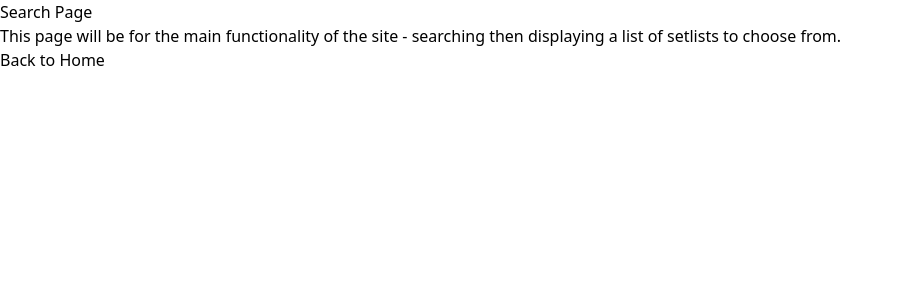
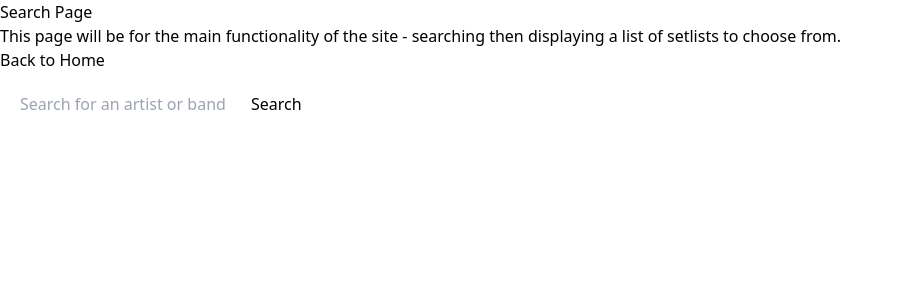
Before and after one commit to H-jj-R/setlist-to-playlist, a Next.js app: page /setlist-search in a window 1280 px wide. Shown: the top 300 px of the page, without its empty margins (0-903 px from the left). Built offline with nearby package versions, Linux system fonts and the light colour scheme.

Commit message:
Refactoring, started work on search bar, made delay function for tests

```diff
--- a/components/layouts/layout.tsx
+++ b/components/Layout.tsx
@@ -3,7 +3,7 @@
  */
 import React, { ReactNode } from "react";
 import Head from "next/head";
-import { SITE_TITLE } from "../../pages/_app";
+import { SITE_TITLE } from "../pages/_app";
 
 interface LayoutProps {
     children: ReactNode;
@@ -15,7 +15,7 @@ export default function Layout({ children }: LayoutProps) {
             <Head>
                 <title>{SITE_TITLE}</title>
             </Head>
-            <div className="">{children}</div>
+            <div>{children}</div>
         </div>
     );
 }
--- /dev/null
+++ b/components/SearchBar.tsx
@@ -0,0 +1,41 @@
+/**
+ * Primary search bar
+ */
+import React, { useState } from "react";
+
+const SearchBar = ({ onSearch }) => {
+    const [query, setQuery] = useState("");
+
+    const handleInputChange = (e) => {
+        setQuery(e.target.value);
+    };
+
+    const handleSearch = () => {
+        onSearch(query);
+    };
+
+    const handleKeyDown = (e) => {
+        if (e.key === "Enter") {
+            handleSearch();
+        }
+    };
+
+    // TODO: CSS
+    return (
+        <div className="">
+            <input
+                type="text"
+                className=""
+                placeholder="Search for an artist or band"
+                value={query}
+                onChange={handleInputChange}
+                onKeyDown={handleKeyDown}
+            />
+            <button onClick={handleSearch} className="">
+                Search
+            </button>
+        </div>
+    );
+};
+
+export default SearchBar;
--- a/pages/404.tsx
+++ b/pages/404.tsx
@@ -1,7 +1,7 @@
 /**
  *
  */
-import Layout from "../components/layouts/layout";
+import Layout from "../components/Layout";
 import Head from "next/head";
 
 export default function Custom404() {
--- a/pages/500.tsx
+++ b/pages/500.tsx
@@ -1,7 +1,7 @@
 /**
  *
  */
-import Layout from "../components/layouts/layout";
+import Layout from "../components/Layout";
 import Head from "next/head";
 
 export default function Custom500() {
--- a/pages/index.tsx
+++ b/pages/index.tsx
@@ -2,7 +2,7 @@
  *
  */
 import Link from "next/link";
-import Layout from "../components/layouts/layout";
+import Layout from "../components/Layout";
 
 export default function Home() {
     return (
--- a/pages/setlist-search.tsx
+++ b/pages/setlist-search.tsx
@@ -2,7 +2,8 @@
  *
  */
 import Link from "next/link";
-import Layout from "../components/layouts/layout";
+import Layout from "../components/Layout";
+import SearchBar from "../components/SearchBar";
 
 export default function SetlistSearch() {
     return (
@@ -13,6 +14,14 @@ export default function SetlistSearch() {
                 to choose from.
             </p>
             <Link href="/">Back to Home</Link>
+            <p className="padding:400px;"></p>
+            <div className="p-5">
+                <SearchBar onSearch={handleSearch}></SearchBar>
+            </div>
         </Layout>
     );
 }
+
+const handleSearch = (query) => {
+    console.log("Searched: ", query);
+};
--- /dev/null
+++ b/testing/utils/delay.ts
@@ -0,0 +1,5 @@
+export function delay(time) {
+    return new Promise(function (resolve) {
+        setTimeout(resolve, time);
+    });
+}
--- a/testing/utils/index.ts
+++ b/testing/utils/index.ts
@@ -1 +1,2 @@
 export { launch } from "./launch";
+export { delay } from "./delay";
```
Also changed, not shown: 1 other file (tests, documents, lock files or other folders).
